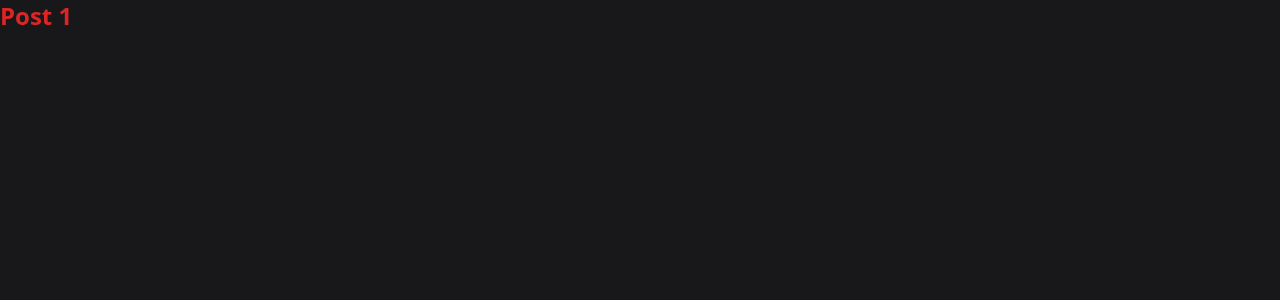
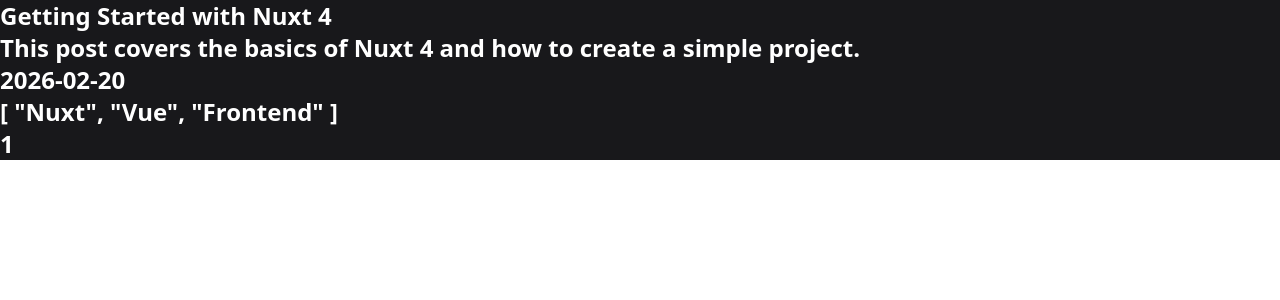
Before and after one commit to Seyedsahel/dev-log, a Nuxt app: page /post/1 in a window 1280 px wide. Shown: the top 300 px of the page. Built offline with nearby package versions, Linux system fonts and the light colour scheme.

Commit message:
design homepage cards(post card)

```diff
--- /dev/null
+++ b/app/components/home/PostItem.vue
@@ -0,0 +1,27 @@
+<script setup lang="ts">
+    import type { PostType } from '~/types/post';
+    defineProps<{ post:PostType}>()
+
+</script>
+<template>
+    <NuxtLink :to="`/post/${post.id}`" class="block">
+
+        <div class="p-8 space-y-6 border rounded-lg shadow-lg border-gray-600 hover:bg-zinc-800 transition">
+            <div class="flex flex-row items-center gap-4">
+               <img class="h-10 w-10 rounded-full" src="/img/bg.jpeg" alt="" srcset="">
+               <span class="text-gray-400">User Name</span>
+            </div>
+            <h1 class="text-xl font-semibold text-purple-500">{{ post.title }}</h1>
+            <p class="text-gray-400 mt-2 text-md">{{ post.content }}</p>
+
+            <div class="space-y-1">
+                <div class="mt-2 text-sm text-gray-400">
+                    <span class="mr-2" v-for="tag in post.tags" :key="tag">#{{ tag }}</span>
+                </div>
+                <div class="text-sm text-gray-400">{{ post.date }}</div>
+            </div>
+        </div>
+    </NuxtLink>
+
+
+</template>
--- a/app/layouts/default.vue
+++ b/app/layouts/default.vue
@@ -1,5 +1,5 @@
 <template>
-    <div class=" bg-zinc-900 min-h-screen">
+    <div class=" bg-zinc-900">
         <slot />
     </div>
 </template>
--- a/app/pages/index.vue
+++ b/app/pages/index.vue
@@ -1,21 +1,18 @@
 <script setup lang="ts">
 import { posts } from '~/data/posts'
+import type { PostType } from '~/types/post';
 </script>
 
 <template>
     <div>
       <HomeHeroSection/>
-        <section id="posts">
-        <div class="space-y-6 mt-4">
-          <div v-for="post in posts" :key="post.id" class="p-4 border rounded-md shadow-sm border-gray-600">
-            <h2 class="text-xl font-semibold text-purple-500">{{ post.title }}</h2>
-            <p class="text-gray-400 mt-2">{{ post.content }}</p>
-            <div class="mt-2 text-sm text-gray-400">
-              <span>{{ post.date }}</span>
-              <span class="ml-2" v-for="tag in post.tags" :key="tag">#{{ tag }}</span>
-            </div>
+      <section id="posts" class="mx-4 py-8">
+        <div class=" mt-2 grid grid-cols-4 gap-6">
+          <div v-for="post in posts" :key="post.id" >
+            <HomePostItem :post="post"/>
           </div>
         </div>
-        </section>
+      </section>
+
     </div>
 </template>
--- a/app/pages/post/[id].vue
+++ b/app/pages/post/[id].vue
@@ -1,11 +1,17 @@
+<script setup lang="ts">
+import { useRoute } from 'vue-router'
+import { posts } from '~/data/posts'
+import type { PostType } from '~/types/post'
+
+const route = useRoute()
+const id = Number(route.params.id)
+const post = posts.find(p => p.id === id) as PostType
+</script>
+
 <template>
-    <h1 class="text-2xl font-bold text-red-600">Post {{ id }}</h1>
+    <h1 class="text-2xl font-bold text-white">{{ post.title }}</h1>
+    <h1 class="text-2xl font-bold text-white">{{ post.content }}</h1>
+    <h1 class="text-2xl font-bold text-white">{{ post.date }}</h1>
+    <h1 class="text-2xl font-bold text-white">{{ post.tags }}</h1>
+    <h1 class="text-2xl font-bold text-white">{{ post.id }}</h1>
 </template>
-
-<script setup>
-import { useRoute } from 'vue-router';
-
-const route = useRoute();
-const id = route.params.id;
-
-</script>
--- /dev/null
+++ b/app/types/post.ts
@@ -0,0 +1,8 @@
+export interface PostType  {
+  id: number;
+  userId: number;
+  title: string;
+  content: string;
+  date: string;
+  tags: string[];
+};
```
Also changed, not shown: public/img/bg-backup.jpeg (added), 1 other file (tests, documents, lock files or other folders).
